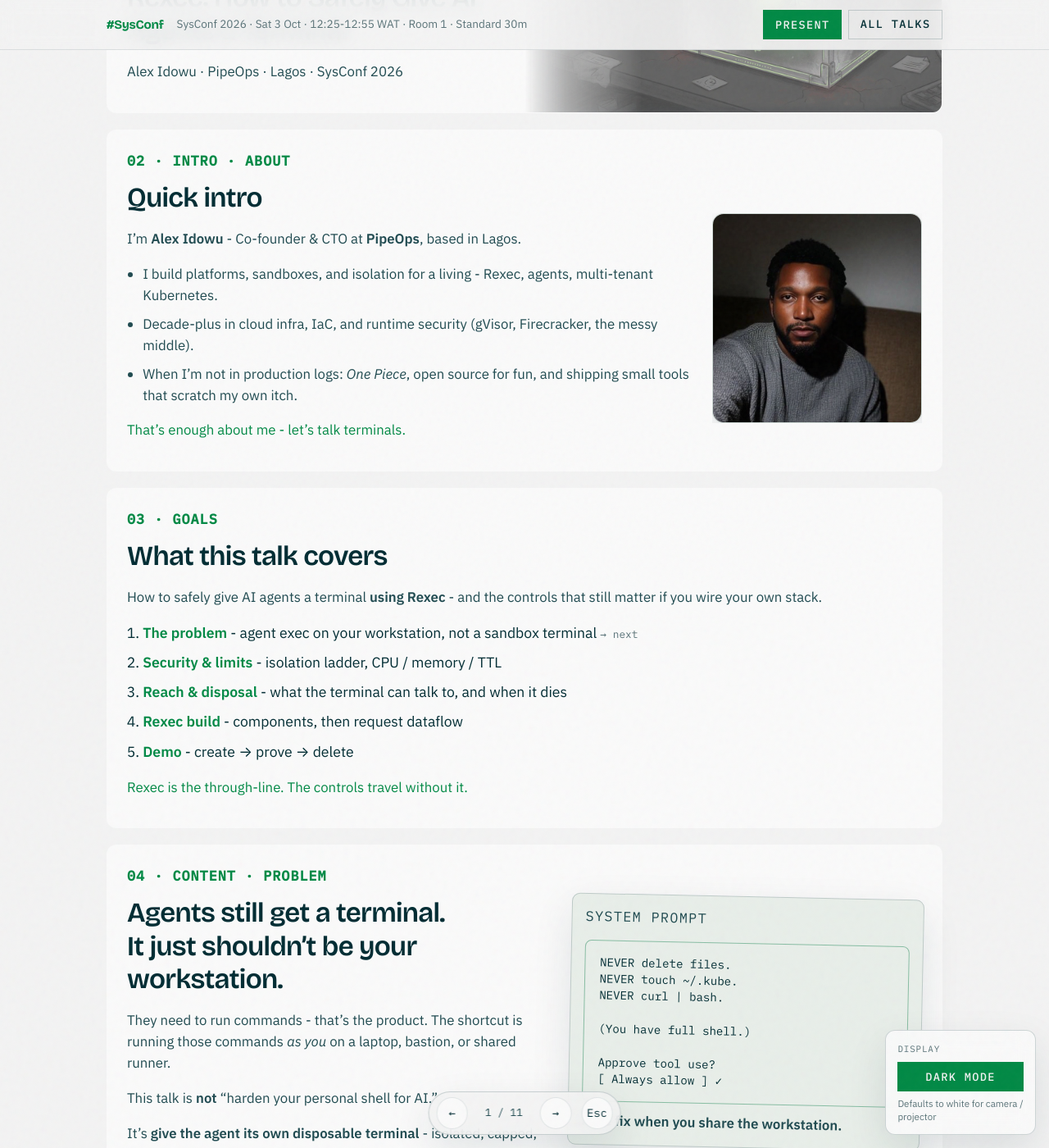
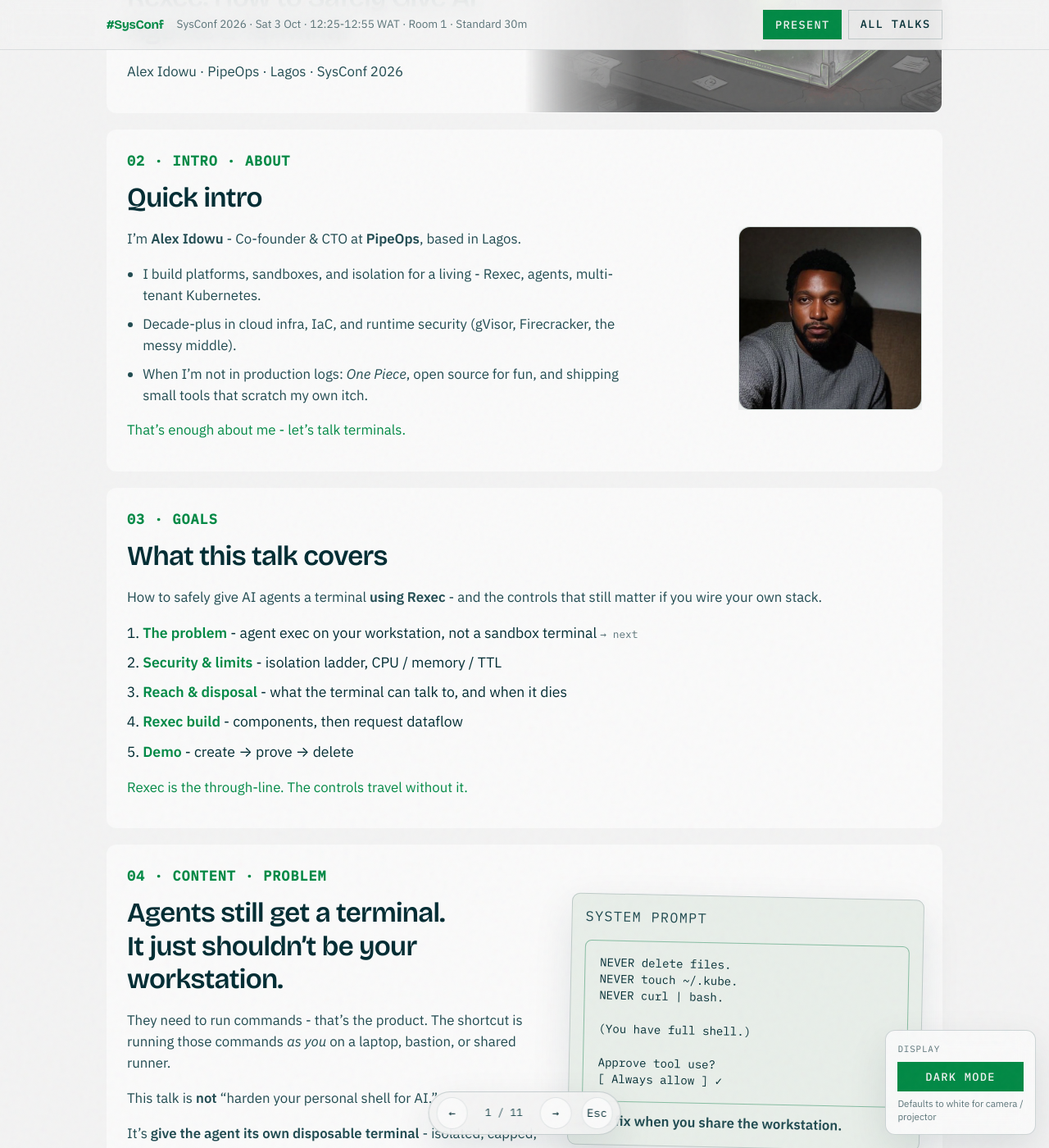
Before and after one commit to 9trocode/9trocode.github.io, a Jekyll site: the page built from talks/sysconf-2026.md, in a window 1280 px wide and 1400 px high, scrolled down 584 px. Shown: the whole window at 82% size. Built offline with Jekyll 4.4.1, drawn with Linux system fonts in a browser that asks for light colours; some web fonts are replaced.

Commit message:
Rebuild About slide as a flex row so the portrait cannot cover the bio.
Hard-cap the photo at 15rem and hide overflow on the about slide in present mode.

```diff
--- a/_config.yml
+++ b/_config.yml
@@ -1,4 +1,4 @@
-asset_version: "20261003-about-fix"
+asset_version: "20261003-about-fix2"
 title: Alex Idowu
 description: >-
   Co-founder & CTO at PipeOps and Aeon Cyber Defense. Platform engineering,
--- a/assets/css/style.scss
+++ b/assets/css/style.scss
@@ -2233,69 +2233,80 @@
 }
 
 .talk-split--about {
+  display: flex;
+  flex-direction: row;
   align-items: center;
-  grid-template-columns: minmax(0, 1.2fr) minmax(10rem, 16rem);
+  justify-content: space-between;
+  gap: clamp(1.25rem, 3vw, 2.5rem);
+  width: 100%;
 }
 
 .talk-split--about .talk-split__main {
+  flex: 1 1 auto;
   min-width: 0;
+  max-width: 40rem;
 }
 
 .talk-portrait {
   margin: 0;
-  justify-self: end;
-  align-self: center;
-  width: min(16rem, 34vw);
-  max-width: 16rem;
+  flex: 0 0 auto;
+  width: 14rem;
+  max-width: 14rem;
   overflow: hidden;
-  flex-shrink: 0;
 }
 
 .talk-portrait img {
   display: block;
-  width: 100%;
+  width: 14rem;
   max-width: 100%;
-  height: auto;
+  height: 14rem;
   border-radius: 14px;
   border: 1px solid var(--line);
   box-shadow: var(--shadow);
   object-fit: cover;
+  object-position: center top;
   aspect-ratio: 1 / 1;
   background: var(--bg-2);
 }
 
 .talk-page.is-presenting .talk-split--about {
-  width: 100%;
   max-width: 64rem;
-  grid-template-columns: minmax(0, 1fr) minmax(12rem, 16rem);
-  gap: clamp(1.5rem, 4vw, 3rem);
-  align-items: center;
+  gap: clamp(1.75rem, 4vw, 3rem);
 }
 
 .talk-page.is-presenting .talk-split--about .talk-split__main {
-  min-width: 0;
   max-width: 38rem;
 }
 
 .talk-page.is-presenting .talk-portrait {
-  width: min(16rem, 26vw);
-  max-width: 16rem;
+  width: 15rem;
+  max-width: 15rem;
+}
+
+.talk-page.is-presenting .talk-portrait img {
+  width: 15rem;
+  height: 15rem;
+}
+
+.talk-page.is-presenting .talk-slide:has(.talk-portrait) {
+  overflow: hidden;
 }
 
 @media (max-width: 800px) {
   .talk-split--about {
-    grid-template-columns: 1fr;
-  }
-
-  .talk-page.is-presenting .talk-split--about {
-    grid-template-columns: 1fr;
+    flex-direction: column;
+    align-items: flex-start;
   }
 
   .talk-portrait {
-    justify-self: start;
-    width: min(12rem, 55vw);
-    max-width: 12rem;
+    width: 11rem;
+    max-width: 11rem;
     order: -1;
+  }
+
+  .talk-portrait img {
+    width: 11rem;
+    height: 11rem;
   }
 }
 
@@ -2525,16 +2536,22 @@
 .talk-page--sysconf.is-presenting .talk-split--about {
   position: relative;
   z-index: 1;
+  display: flex;
 }
 
 .talk-page--sysconf.is-presenting .talk-split--about .talk-split__main {
   position: relative;
   z-index: 2;
+  flex: 1 1 auto;
+  min-width: 0;
 }
 
 .talk-page--sysconf.is-presenting .talk-portrait {
   position: relative;
   z-index: 1;
+  flex: 0 0 15rem;
+  width: 15rem;
+  max-width: 15rem;
 }
 
 .talk-page--sysconf .btn--solid,
```
